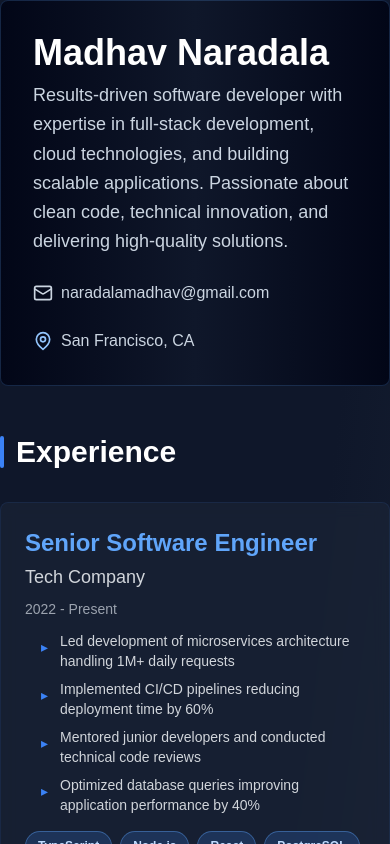
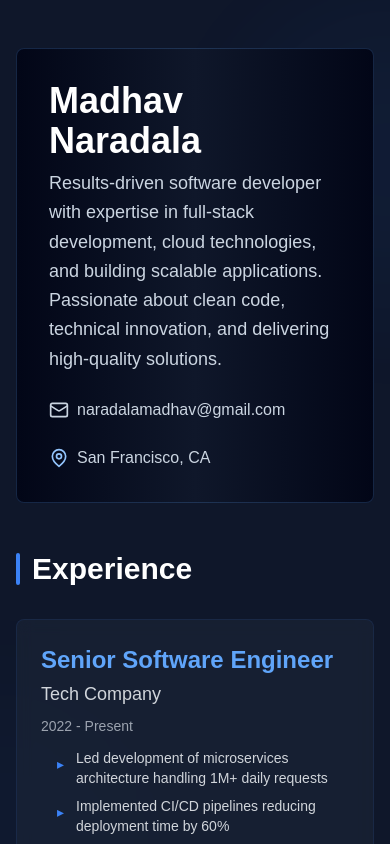
Before and after one commit to madhav-naradala/portfolio, a Next.js app: page / in a window 390 px wide. Shown: the top 844 px of the page. Built offline with nearby package versions, Linux system fonts and the light colour scheme.

Commit message:
Update page.tsx

```diff
--- a/app/page.tsx
+++ b/app/page.tsx
@@ -1,51 +1,70 @@
 'use client';
-import {
-    motion
-} from 'framer-motion';
-import {
-    resumeData
-} from '@/data/resume';
+
+import { motion } from 'framer-motion';
 import {
   ResumeHeader,
   ExperienceSection,
   SkillsSection,
   EducationSection,
-    CertificationsSection,
 } from '@/components/Resume';
-const pageVariants = {
+import { resumeData } from '@/data/resume';
+
+export default function HomePage() {
+  const containerVariants = {
     initial: {
-        opacity: 0
+      opacity: 0,
     },
     animate: {
       opacity: 1,
       transition: {
-            staggerChildren: 0.1,
-            delayChildren: 0.2,
+        staggerChildren: 0.15,
       },
     },
   };
-const containerVariants = {
-    initial: {
-        opacity: 0,
-        y: 20
-    },
-    animate: {
-        opacity: 1,
-        y: 0,
-        transition: {
-            duration: 0.8
-        },
-    },
-};
-export default function Home() {
-    return ( < motion.main className = "min-h-screen bg-gradient-to-br from-primary via-primary to-secondary"
-            variants = {
-                pageVariants
+
+  return (
+    <motion.main
+      className="relative min-h-screen overflow-hidden bg-primary text-white"
+      variants={containerVariants}
+      initial="initial"
+      animate="animate"
+    >
+      {/* Background decoration */}
+      <div className="pointer-events-none fixed inset-0 overflow-hidden">
+        <div className="absolute -right-40 top-0 h-80 w-80 rounded-full bg-accent/5 blur-3xl animate-pulse-soft" />
+
+        <div
+          className="absolute -bottom-40 -left-40 h-80 w-80 rounded-full bg-accent/5 blur-3xl animate-pulse-soft"
+          style={{ animationDelay: '1s' }}
+        />
+      </div>
+
+      {/* Main content */}
+      <motion.div
+        className="relative z-10 mx-auto max-w-6xl px-4 py-12 sm:px-6 md:py-20 lg:px-8"
+        variants={containerVariants}
+      >
+        <ResumeHeader personal={resumeData.personal} />
+
+        <ExperienceSection experiences={resumeData.experience} />
+
+        <SkillsSection skills={resumeData.skills} />
+
+        <EducationSection education={resumeData.education} />
+
+        <motion.footer
+          className="mt-16 border-t border-accent/10 pt-8 text-center text-gray-400"
+          initial={{ opacity: 0 }}
+          whileInView={{ opacity: 1 }}
+          viewport={{ once: true }}
+          transition={{ delay: 0.5 }}
+        >
+          <p>
+            © {new Date().getFullYear()} {resumeData.personal.name}. All rights
+            reserved.
+          </p>
+        </motion.footer>
+      </motion.div>
+    </motion.main>
+  );
 }
-            initial = "initial"
-            animate = "animate" > {
-                /* Background decoration */ } < div className = "fixed inset-0 overflow-hidden pointer-events-none" > < div className = "absolute top-0 -right-40 w-80 h-80 bg-accent/5 rounded-full blur-3xl animate-pulse-soft" > < /div> <div className="absolute -bottom-40 -left-40 w-80 h-80 bg-accent/
-            5 rounded - full blur - 3 xl animate - pulse - soft " style={{ animationDelay: '1s' }}></div> </div> {/* Content */} <motion.div className="
-            relative z - 10 max - w - 6 xl mx - auto px - 4 sm: px - 6 lg: px - 8 py - 12 md: py - 20 " variants={containerVariants} > <ResumeHeader personal={resumeData.personal} /> <ExperienceSection experiences={resumeData.experience} /> <SkillsSection skills={resumeData.skills} /> <EducationSection education={resumeData.education} /> <CertificationsSection certifications={resumeData.certifications} /> {/* Footer */} <motion.div className="
-            mt - 16 pt - 8 border - t border - accent / 10 text - center text - gray - 400 " initial={{ opacity: 0 }} whileInView={{ opacity: 1 }} transition={{ delay: 0.5 }} > <p className="
-            text - sm "> © {new Date().getFullYear()} Madhav Naradala. Built with React, Next.js, and Framer Motion. </p> </motion.div> </motion.div> </motion.main> ); }
```
Lines whose indentation alone changed are shown as unchanged.
